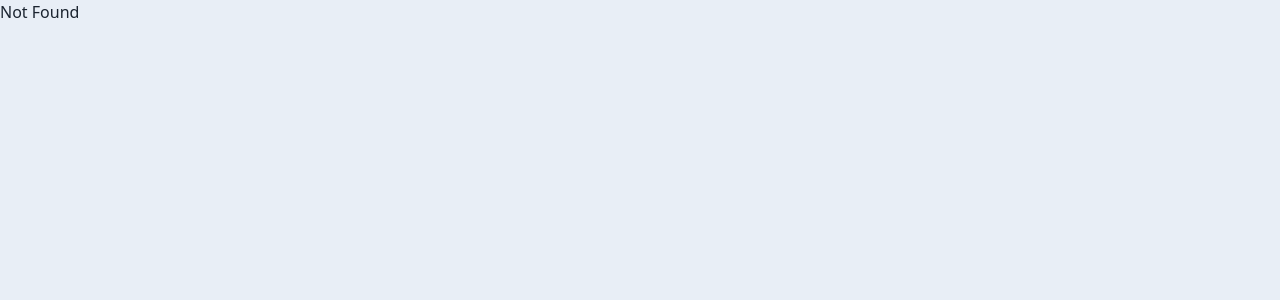
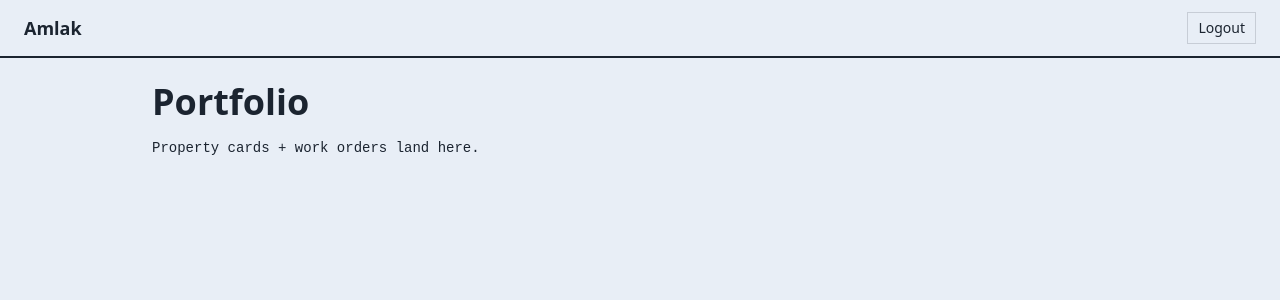
Before and after one commit to Abdulrahman-Wadani/Amlak, a React (Vite) app in the folder apps/web/: page /home in a window 1280 px wide. Shown: the top 300 px of the page. Built offline with nearby package versions, Linux system fonts and the light colour scheme; sample sign-in values are in the browser's storage.

Commit message:
feat(web): auth context, guarded layout, home rout

```diff
--- /dev/null
+++ b/apps/web/src/lib/auth.tsx
@@ -0,0 +1,43 @@
+import { createContext, useContext, useState, type ReactNode } from "react"
+
+type User = { email: string; fullname: string }
+
+type Auth = {
+  user: User | null
+  login: (email: string, password: string) => Promise<void>
+  logout: () => void
+}
+
+const AuthContext = createContext<Auth | null>(null)
+
+// mock adapter.
+export function AuthProvider({ children }: { children: ReactNode }) {
+  const saved = sessionStorage.getItem("mockUser")
+  const [user, setUser] = useState<User | null>(
+    saved ? (JSON.parse(saved) as User) : null
+  )
+
+  async function login(email: string, _password: string) {
+    await new Promise((resolve) => setTimeout(resolve, 1500))
+    const u = { email, fullname: email.split("@")[0] }
+    sessionStorage.setItem("mockUser", JSON.stringify(u))
+    setUser(u)
+  }
+
+  function logout() {
+    sessionStorage.removeItem("mockUser")
+    setUser(null)
+  }
+
+  return (
+    <AuthContext.Provider value={{ user, login, logout }}>
+      {children}
+    </AuthContext.Provider>
+  )
+}
+
+export function useAuth() {
+  const ctx = useContext(AuthContext)
+  if (!ctx) throw new Error("useAuth must be used inside AuthProvider")
+  return ctx
+}
--- a/apps/web/src/routeTree.gen.ts
+++ b/apps/web/src/routeTree.gen.ts
@@ -10,11 +10,17 @@
 
 import { Route as rootRouteImport } from './routes/__root'
 import { Route as IndexRouteImport } from './routes/index'
+import { Route as AuthenticatedRouteImport } from './routes/_authenticated'
 import { Route as SigninRouteImport } from './routes/signin'
+import { Route as AuthenticatedHomeRouteImport } from './routes/_authenticated/home'
 
 const IndexRoute = IndexRouteImport.update({
   id: '/',
   path: '/',
+  getParentRoute: () => rootRouteImport,
+} as any)
+const AuthenticatedRoute = AuthenticatedRouteImport.update({
+  id: '/_authenticated',
   getParentRoute: () => rootRouteImport,
 } as any)
 const SigninRoute = SigninRouteImport.update({
@@ -22,30 +28,40 @@ const SigninRoute = SigninRouteImport.update({
   path: '/signin',
   getParentRoute: () => rootRouteImport,
 } as any)
+const AuthenticatedHomeRoute = AuthenticatedHomeRouteImport.update({
+  id: '/home',
+  path: '/home',
+  getParentRoute: () => AuthenticatedRoute,
+} as any)
 
 export interface FileRoutesByFullPath {
   '/': typeof IndexRoute
   '/signin': typeof SigninRoute
+  '/home': typeof AuthenticatedHomeRoute
 }
 export interface FileRoutesByTo {
   '/': typeof IndexRoute
   '/signin': typeof SigninRoute
+  '/home': typeof AuthenticatedHomeRoute
 }
 export interface FileRoutesById {
   __root__: typeof rootRouteImport
   '/': typeof IndexRoute
+  '/_authenticated': typeof AuthenticatedRouteWithChildren
   '/signin': typeof SigninRoute
+  '/_authenticated/home': typeof AuthenticatedHomeRoute
 }
 export interface FileRouteTypes {
   fileRoutesByFullPath: FileRoutesByFullPath
-  fullPaths: '/' | '/signin'
+  fullPaths: '/' | '/signin' | '/home'
   fileRoutesByTo: FileRoutesByTo
-  to: '/' | '/signin'
-  id: '__root__' | '/' | '/signin'
+  to: '/' | '/signin' | '/home'
+  id: '__root__' | '/' | '/_authenticated' | '/signin' | '/_authenticated/home'
   fileRoutesById: FileRoutesById
 }
 export interface RootRouteChildren {
   IndexRoute: typeof IndexRoute
+  AuthenticatedRoute: typeof AuthenticatedRouteWithChildren
   SigninRoute: typeof SigninRoute
 }
 
@@ -58,6 +74,13 @@ declare module '@tanstack/react-router' {
       preLoaderRoute: typeof IndexRouteImport
       parentRoute: typeof rootRouteImport
     }
+    '/_authenticated': {
+      id: '/_authenticated'
+      path: ''
+      fullPath: '/'
+      preLoaderRoute: typeof AuthenticatedRouteImport
+      parentRoute: typeof rootRouteImport
+    }
     '/signin': {
       id: '/signin'
       path: '/signin'
@@ -65,11 +88,31 @@ declare module '@tanstack/react-router' {
       preLoaderRoute: typeof SigninRouteImport
       parentRoute: typeof rootRouteImport
     }
+    '/_authenticated/home': {
+      id: '/_authenticated/home'
+      path: '/home'
+      fullPath: '/home'
+      preLoaderRoute: typeof AuthenticatedHomeRouteImport
+      parentRoute: typeof AuthenticatedRoute
+    }
   }
 }
 
+interface AuthenticatedRouteChildren {
+  AuthenticatedHomeRoute: typeof AuthenticatedHomeRoute
+}
+
+const AuthenticatedRouteChildren: AuthenticatedRouteChildren = {
+  AuthenticatedHomeRoute: AuthenticatedHomeRoute,
+}
+
+const AuthenticatedRouteWithChildren = AuthenticatedRoute._addFileChildren(
+  AuthenticatedRouteChildren,
+)
+
 const rootRouteChildren: RootRouteChildren = {
   IndexRoute: IndexRoute,
+  AuthenticatedRoute: AuthenticatedRouteWithChildren,
   SigninRoute: SigninRoute,
 }
 export const routeTree = rootRouteImport
--- a/apps/web/src/routes/__root.tsx
+++ b/apps/web/src/routes/__root.tsx
@@ -1,3 +1,10 @@
 import { createRootRoute, Outlet } from "@tanstack/react-router"
+import { AuthProvider } from "@/lib/auth"
 
-export const Route = createRootRoute({ component: () => <Outlet /> })
+export const Route = createRootRoute({
+  component: () => (
+    <AuthProvider>
+      <Outlet />
+    </AuthProvider>
+  ),
+})
--- /dev/null
+++ b/apps/web/src/routes/_authenticated.tsx
@@ -0,0 +1,34 @@
+import { createFileRoute, Outlet, redirect, useNavigate } from '@tanstack/react-router'
+import { Button } from "@/components/ui/button"
+import { useAuth } from '@/lib/auth'
+
+export const Route = createFileRoute('/_authenticated')({
+  beforeLoad: () => {
+    // mock for auth/me
+    if (!sessionStorage.getItem("mockUser")) {
+      throw redirect({ to: "/signin" })
+    }
+  },
+  component: AuthenticatedLayout,
+})
+
+function AuthenticatedLayout() {
+  const { user, logout } = useAuth()
+  const navigate = useNavigate()
+  return (
+    <div className="min-h-screen">
+      <header className="flex items-center justify-between border-b-2 border-foreground px-6 py-3">
+        <span className='font-display text-lg font-extrabold'>Amlak</span>
+        <div className='flex items-center gap-4'>
+          <span className='font-mono text-sm'>{user?.fullname}</span>
+          <Button variant="outline" onClick={() => { logout(); navigate({ to: "/signin"}) }}>
+            Logout
+          </Button>
+        </div>
+      </header>
+    <main className='mx-auto max-w-5xl p-6'>
+      <Outlet />
+    </main>
+    </div >
+  )
+}
--- /dev/null
+++ b/apps/web/src/routes/_authenticated/home.tsx
@@ -0,0 +1,16 @@
+import { createFileRoute } from "@tanstack/react-router"
+
+export const Route = createFileRoute("/_authenticated/home")({
+  component: Home,
+})
+
+function Home() {
+  return (
+    <section className="flex flex-col gap-4">
+      <h2 className="font-display text-4xl font-extrabold">Portfolio</h2>
+      <p className="font-mono text-sm">
+        Property cards + work orders land here.
+      </p>
+    </section>
+  )
+}
--- a/apps/web/src/routes/index.tsx
+++ b/apps/web/src/routes/index.tsx
@@ -2,6 +2,6 @@ import { createFileRoute, redirect } from "@tanstack/react-router"
 
 export const Route = createFileRoute("/")({
   beforeLoad: () => {
-    throw redirect({ to: "/signin" })
+    throw redirect({ to: "/home" })
   },
 })
--- a/apps/web/src/routes/signin.tsx
+++ b/apps/web/src/routes/signin.tsx
@@ -1,4 +1,5 @@
-import { createFileRoute } from "@tanstack/react-router"
+import { createFileRoute, useNavigate } from "@tanstack/react-router"
+import { useAuth } from "@/lib/auth"
 import { type SubmitEvent, useState } from "react"
 import { Alert, AlertTitle } from "@/components/ui/alert"
 import { Button } from "@/components/ui/button"
@@ -14,8 +15,10 @@ export default function SignIn() {
   const [passwordError, setPasswordError] = useState("")
   const [success, setSuccess] = useState(false)
   const [loading, setLoading] = useState(false)
+  const { login } = useAuth()
+  const navigate = useNavigate()
 
-  function handleSubmit(e: SubmitEvent<HTMLFormElement>) {
+  async function handleSubmit(e: SubmitEvent<HTMLFormElement>) {
     e.preventDefault()
     const result = signInInput.safeParse({ email, password })
     const issues = result.success ? [] : result.error.issues
@@ -28,11 +31,8 @@ export default function SignIn() {
       setSuccess(false)
     } else {
       setLoading(true)
-      // mock network delay
-      setTimeout(() => {
-        setSuccess(true)
-        setLoading(false)
-      }, 1500)
+      await login(email, password)
+      navigate({ to: "/home"})
     }
   }
 
```
